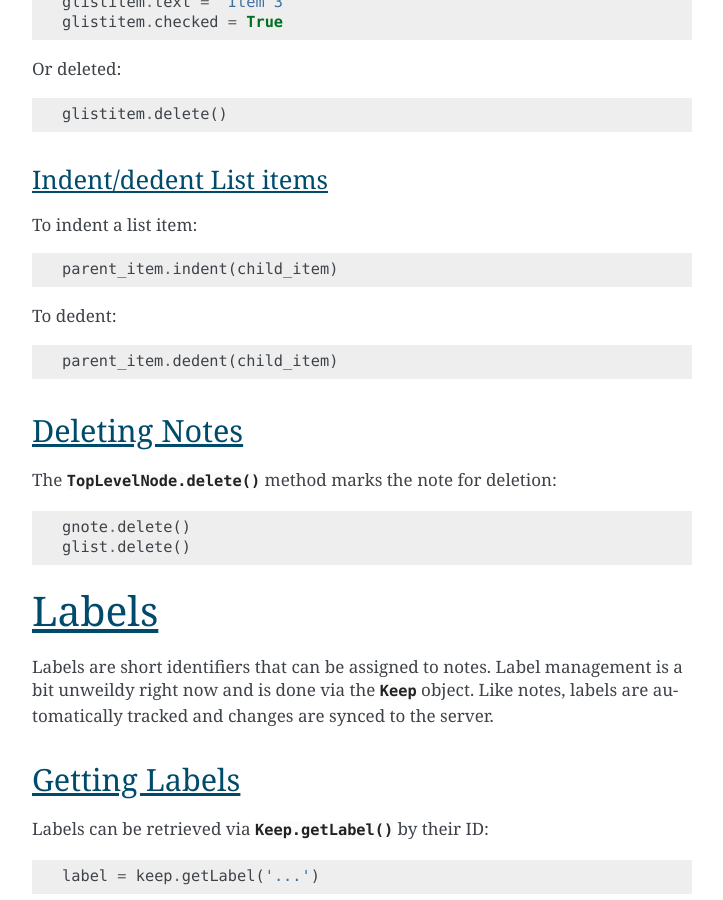
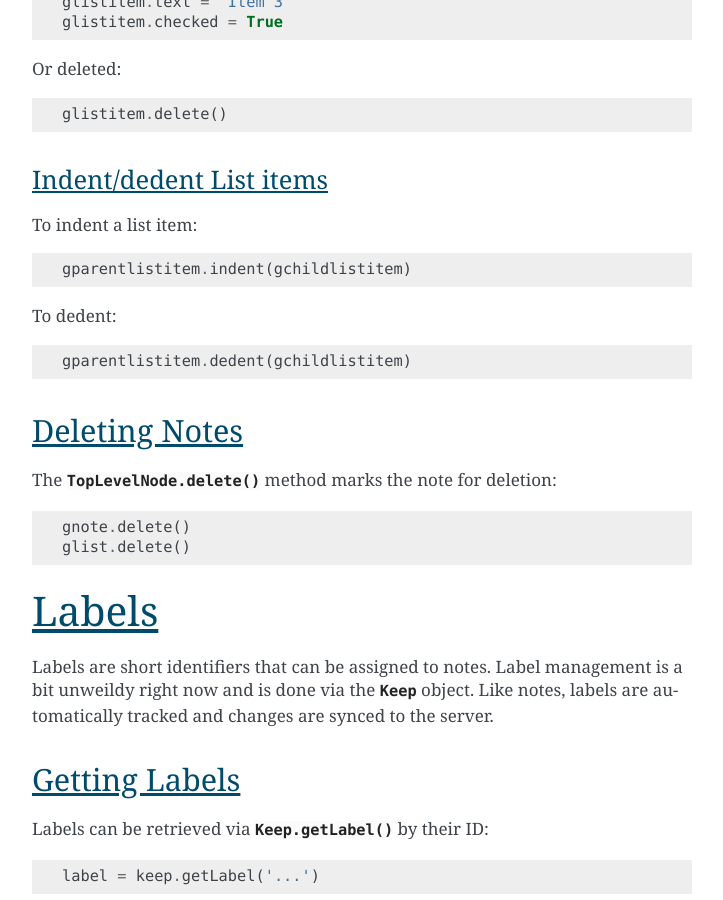
Before and after one commit to kiwiz/gkeepapi, a Sphinx documentation site: the page built from docs/index.rst, in a window 1280 px wide and 900 px high, scrolled down 5419 px. Shown: the whole window, without its empty margins (388-1111 px from the left). Built offline with Sphinx 7.4.7, drawn with Linux system fonts in a browser that asks for light colours.

Commit message:
Tweak docs

```diff
--- a/docs/index.rst
+++ b/docs/index.rst
@@ -196,11 +196,11 @@
 
 To indent a list item::
 
-    parent_item.indent(child_item)
+    gparentlistitem.indent(gchildlistitem)
 
 To dedent::
 
-    parent_item.dedent(child_item)
+    gparentlistitem.dedent(gchildlistitem)
 
 Deleting Notes
 --------------
```
